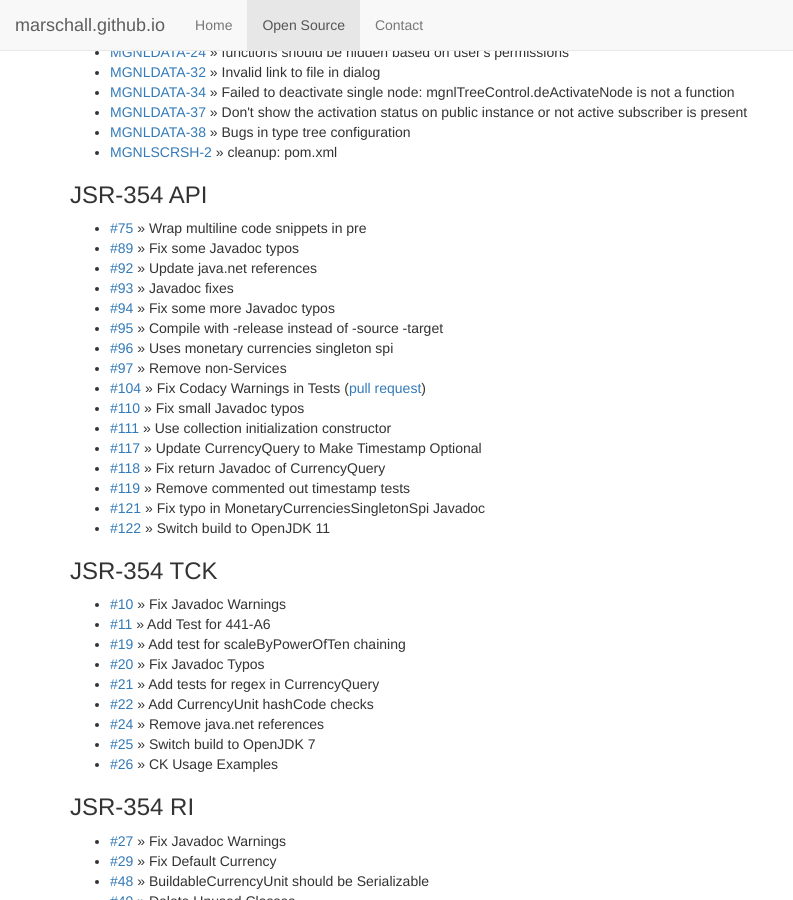
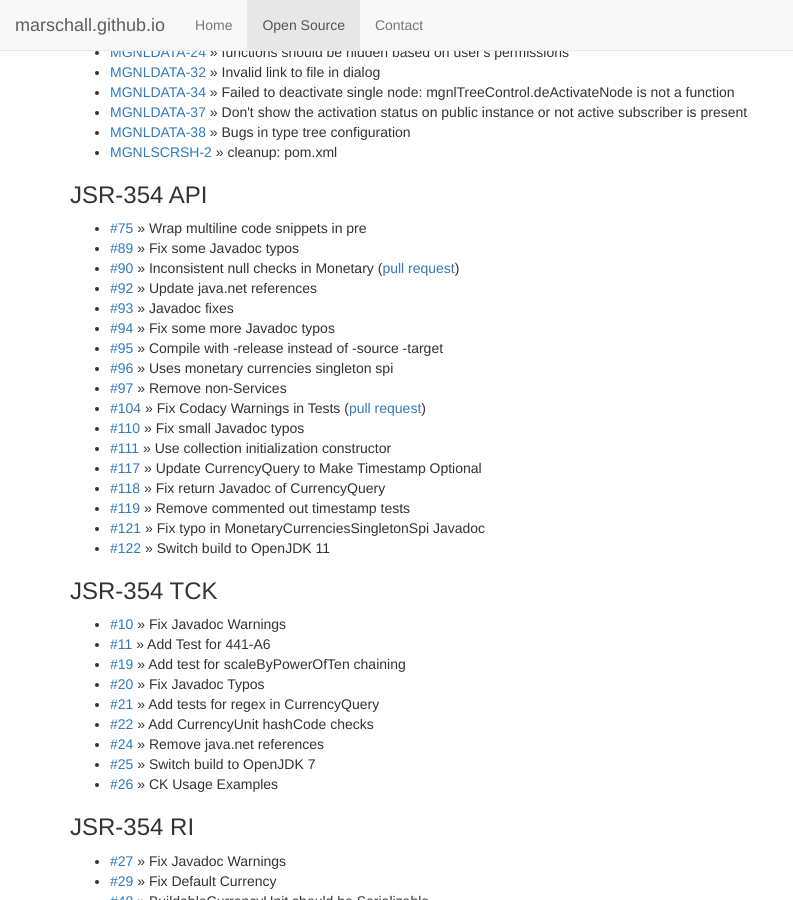
Before and after one commit to marschall/marschall.github.com, a Jekyll site: the page built from open-source.html, in a window 1280 px wide and 900 px high, scrolled down 7654 px. Shown: the whole window, without its empty margins (0-793 px from the left). Built offline with Jekyll 4.4.1, drawn with Linux system fonts in a browser that asks for light colours.

Commit message:
add java-money #125

```diff
--- a/open-source.html
+++ b/open-source.html
@@ -453,6 +453,7 @@ https://issues.apache.org/jira/browse/TOMEE-913
 <ul>
   <li><a href="https://github.com/JavaMoney/jsr354-api/pull/75">#75</a> &raquo; Wrap multiline code snippets in pre</li>
   <li><a href="https://github.com/JavaMoney/jsr354-api/pull/89">#89</a> &raquo; Fix some Javadoc typos</li>
+  <li><a href="https://github.com/JavaMoney/jsr354-api/issues/90">#90</a> &raquo; Inconsistent null checks in Monetary (<a href="https://github.com/JavaMoney/jsr354-api/pull/125">pull request</a>)</li>
   <li><a href="https://github.com/JavaMoney/jsr354-api/pull/92">#92</a> &raquo; Update java.net references</li>
   <li><a href="https://github.com/JavaMoney/jsr354-api/pull/93">#93</a> &raquo; Javadoc fixes</li>
   <li><a href="https://github.com/JavaMoney/jsr354-api/pull/94">#94</a> &raquo; Fix some more Javadoc typos</li>
```
